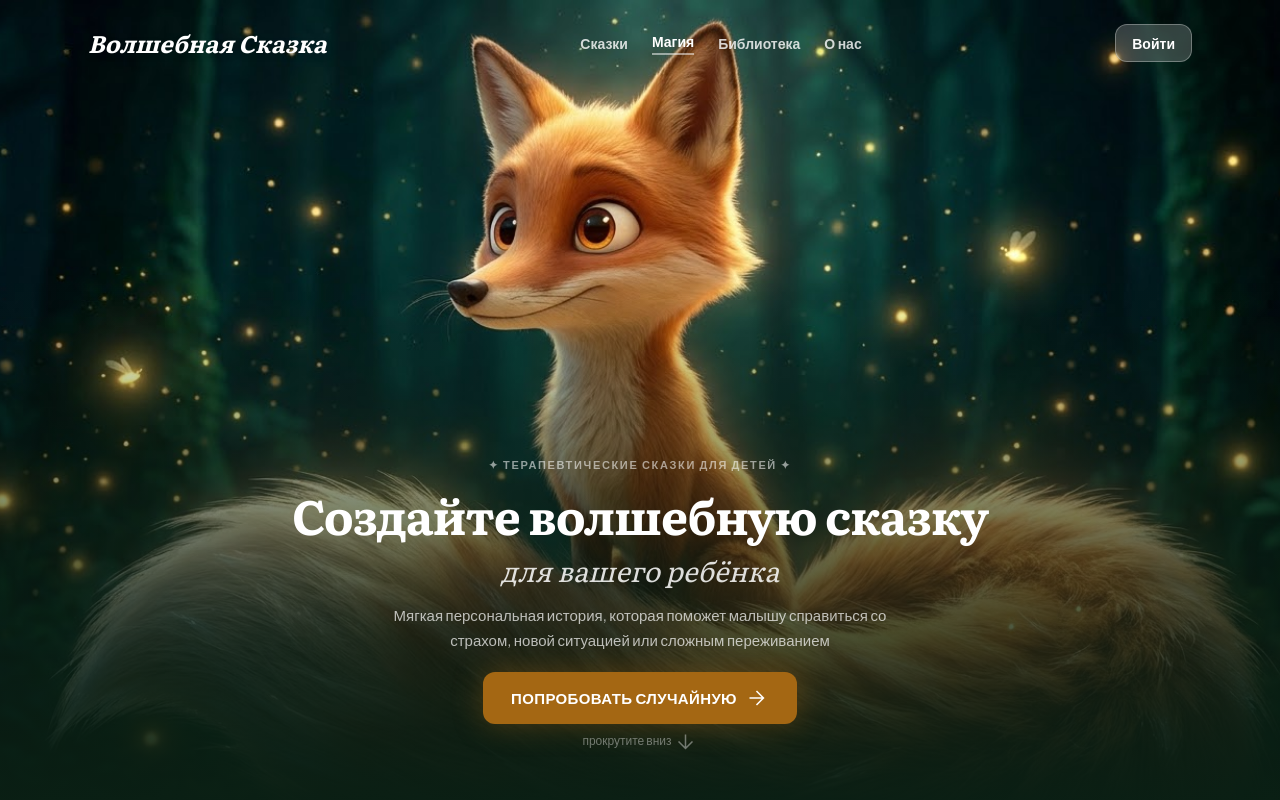
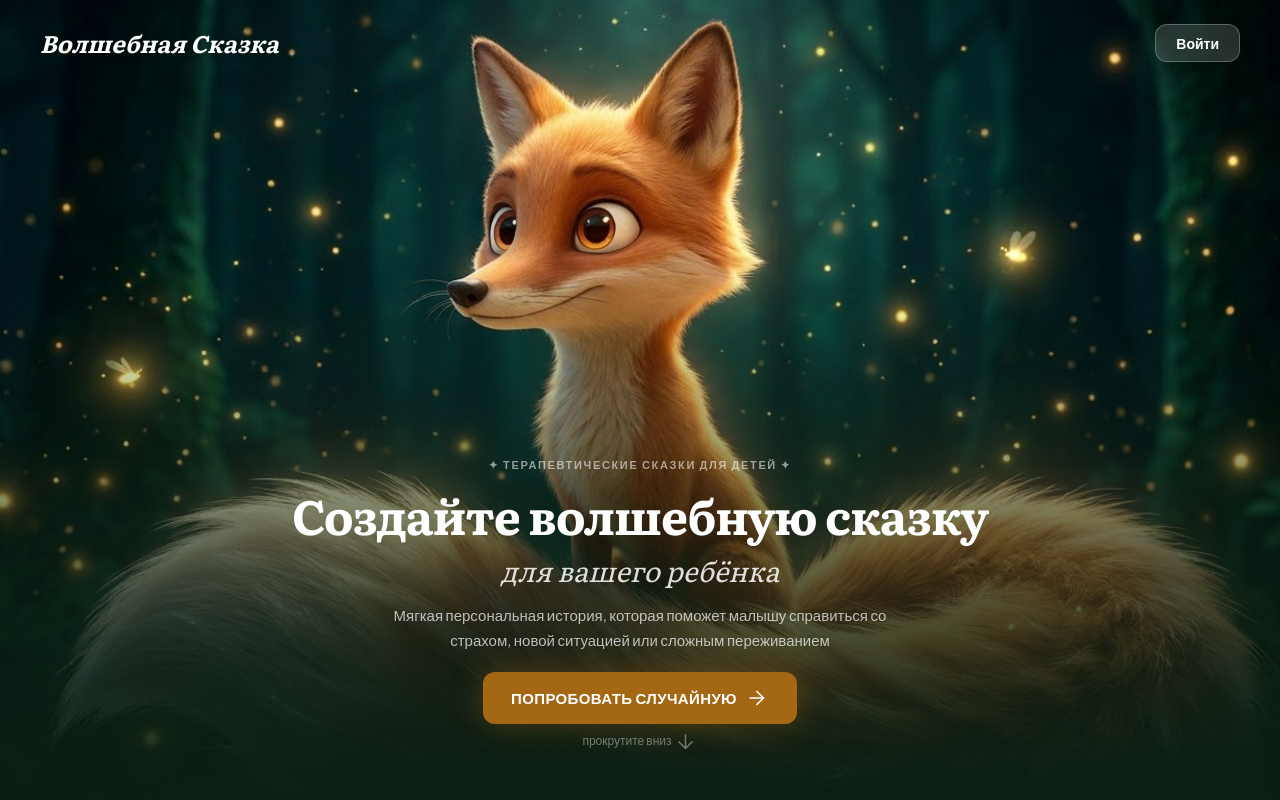
Before and after one commit to GavrilovIgor/fairy-tale-app, a Next.js app: page / in a window 1280 px wide. Shown: the top 800 px of the page. Built offline with nearby package versions, Linux system fonts and the light colour scheme.

Commit message:
auto-sync 2026-05-16 07:06

```diff
--- a/app/page.tsx
+++ b/app/page.tsx
@@ -137,26 +137,9 @@ function DesktopNav({activeTab,onTabChange}:{activeTab:string;onTabChange:(t:str
   // Transparent floating nav — Stitch hero screen
   return (
     <header className="fixed top-0 w-full z-50 bg-transparent print:hidden hidden md:block">
-      <div className="max-w-[1200px] mx-auto px-[48px] py-[24px] flex justify-between items-center">
+      <div className="w-full px-10 py-6 flex justify-between items-center">
         <div className="font-headline-lg text-white drop-shadow-md italic" style={{fontFamily:'Literata,Georgia,serif',fontSize:24,fontWeight:700}}>Волшебная Сказка</div>
-        <nav className="hidden md:flex gap-[24px] items-center">
-          {[
-            ['library',  'Сказки'],
-            ['create',   'Магия'],
-            ['benefits', 'Библиотека'],
-            ['support',  'О нас'],
-          ].map(([id,label])=>(
-            <button key={id} onClick={()=>onTabChange(id)}
-              className={`text-sm font-semibold transition-colors cursor-pointer ${
-                activeTab===id
-                  ? 'text-white border-b-2 border-white/50 pb-0.5'
-                  : 'text-white/80 hover:text-white'
-              }`}>
-              {label}
-            </button>
-          ))}
-        </nav>
-        <button className="text-white text-sm font-semibold bg-white/20 backdrop-blur-md px-4 py-2 rounded-full border border-white/30 hover:opacity-80 transition-all cursor-pointer">
+        <button className="text-white text-sm font-semibold bg-white/15 backdrop-blur-md px-5 py-2 rounded-full border border-white/25 hover:bg-white/25 transition-all cursor-pointer">
           Войти
         </button>
       </div>
```
